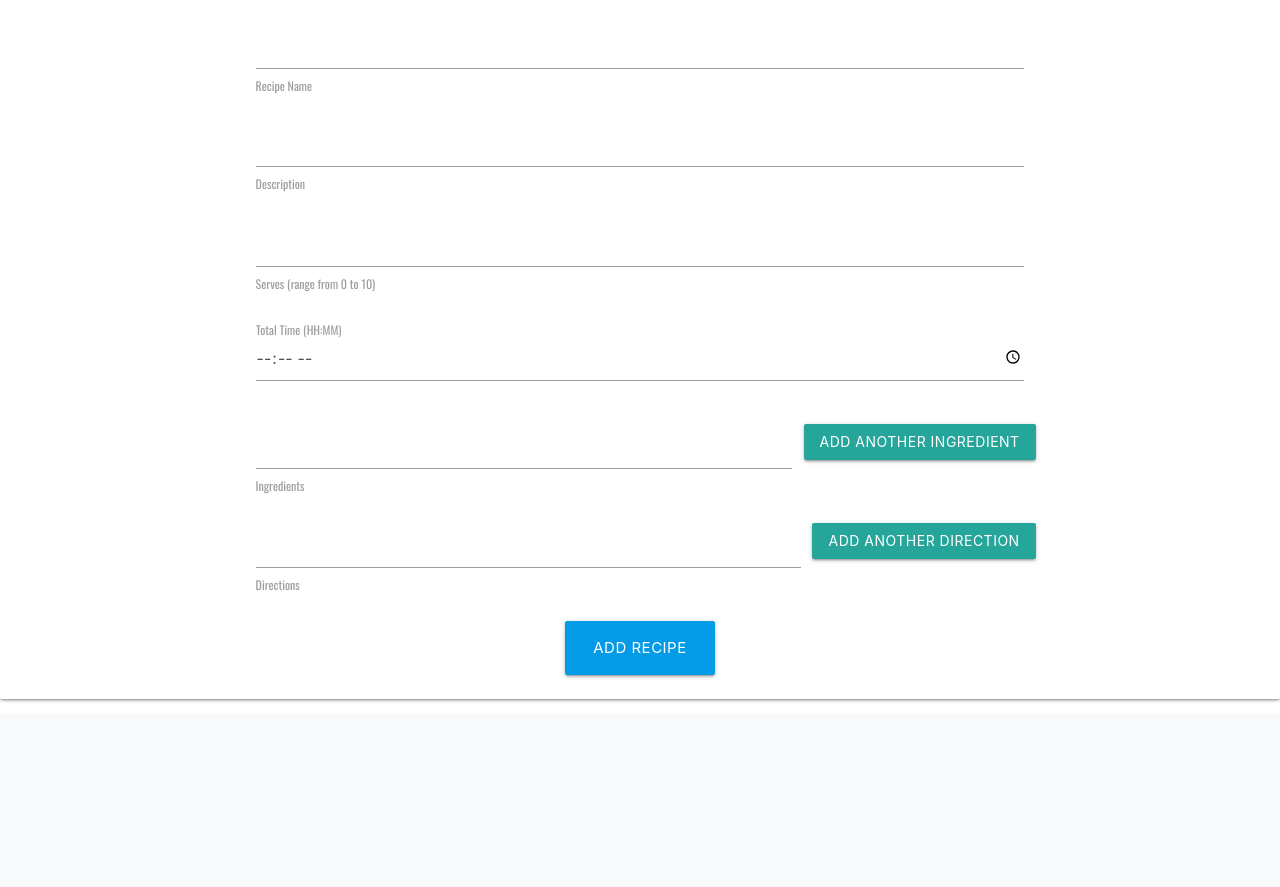
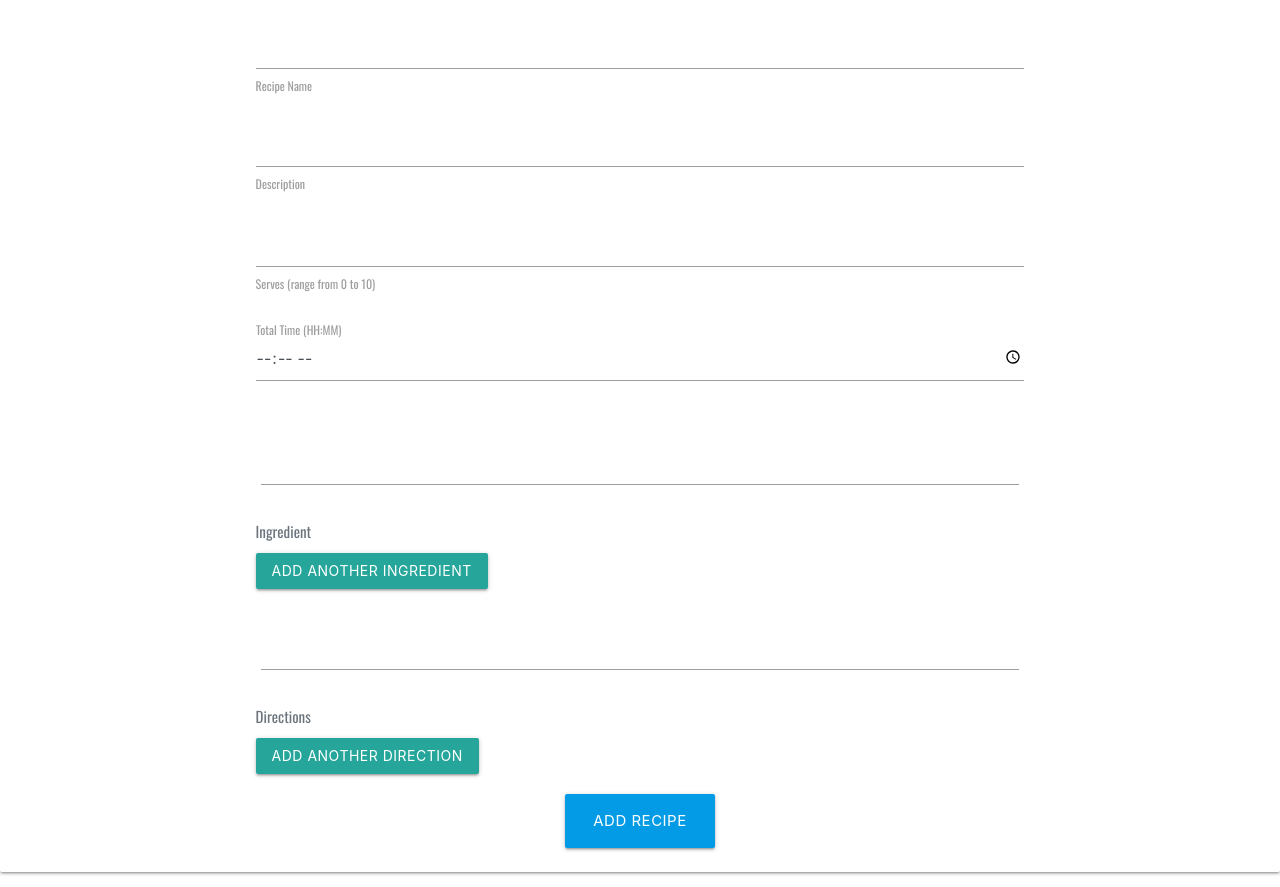
Before and after one commit to aprilha3097/The-Gluten-Free-Blog, a Flask app: page /add_recipe in a window 1280 px wide. Shown: the part 160-1047 px from the top of the page. Before the commit the page ends 862 px from the top, so only its background shows below. Run offline with Flask 2, Linux system fonts and the light colour scheme; some libraries are stand-ins or nearby versions.

Commit message:
Add functionality to clone input field on each click to add extra ingredients and diractions: BUG - the clone also repeats the text, fix is required

```diff
--- a/static/script.js
+++ b/static/script.js
@@ -0,0 +1,7 @@
+$(function () {
+    $(".repeat").on('click', function (e) {
+        e.preventDefault();// to prevent form submit
+        var $self = $(this);
+        $self.before($self.prev('table').clone());// use prev() not parent()
+    });
+});
--- a/static/style.css
+++ b/static/style.css
@@ -71,3 +71,7 @@ h3 {
 .profile-header {
     letter-spacing: 3px;
 }
+
+table, tr, td {
+    border: none;
+}
--- a/templates/add_recipe.html
+++ b/templates/add_recipe.html
@@ -40,22 +40,35 @@
 
         <!-- recipe ingredients -->
     	<div class="row">
-			<div class="input-group col s12">
-				<textarea id="ingredients" name="ingredients" minlength="5"
-                 maxlength="200" class="materialize-textarea validate" required></textarea>
-				<label for="ingredients">Ingredients</label>
+        <div class="input-group col s2 repeatable">
+            <table>
+            <caption>Ingredient</caption>
+                <tr>
+                    <td>
+                        <input type="text" name="ingredients" id="ingredients" minlength="5"
+                        maxlength="200" class="materialize-textarea validate" required>
+                    </td>
+                </tr>
+            </table>
+            <button type="button" class="btn btn-primary btn-sm repeat">Add Another Ingredient</button>
         </div>
-            <button type="button" class="btn btn-primary btn-sm">Add Another Ingredient</button>
     </div>
 
-        <!-- recipe instructions -->
+        <!-- recipe directions -->
+        <!-- repeatable onclick function from stackoverflow -->
 	<div class="row">
-			<div class="input-group col s12">
-				<textarea id="directions" name="directions" minlength="5"
-                 maxlength="200" class="materialize-textarea validate" required></textarea>
-				<label for="directions">Directions</label>
+        <div class="input-group col s2 repeatable">
+            <table>
+            <caption>Directions</caption>
+                <tr>
+                    <td>
+                        <input type="text" name="directions" id="directions" minlength="5"
+                        maxlength="200" class="materialize-textarea validate" required>
+                    </td>
+                </tr>
+            </table>
+            <button type="button" class="btn btn-primary btn-sm repeat">Add Another Direction</button>
         </div>
-            <button type="button" class="btn btn-primary btn-sm">Add Another Direction</button>
     </div>
 
         <!-- submit button -->
```
Also changed, not shown: README.md. Lines whose indentation alone changed are shown as unchanged.
